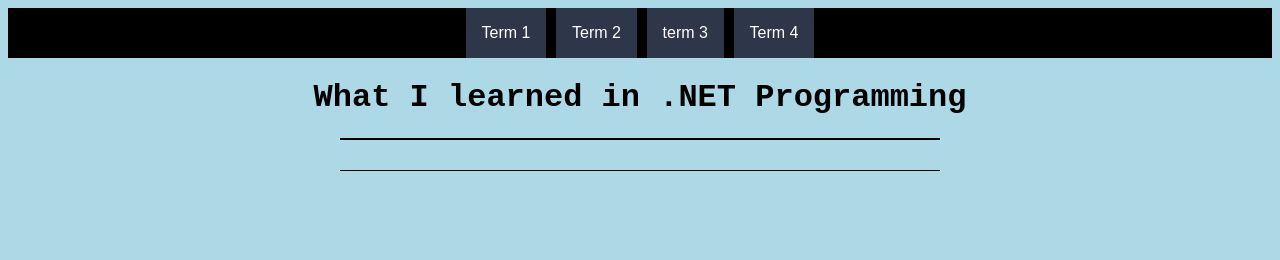
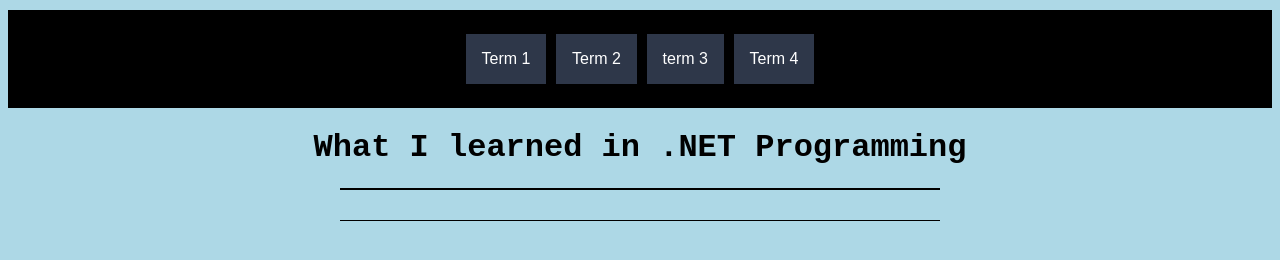
Before and after one commit to electriccrow123/classwork, a plain HTML site: page term4/DotNet.html in a window 1280 px wide. Drawn offline with Linux system fonts and the light colour scheme.

Commit message:
Update masterpiece.css

```diff
--- a/term4/masterpiece.css
+++ b/term4/masterpiece.css
@@ -76,6 +76,10 @@
       color: orange
     }
     .navbar {
+        margin: 10px auto 10px auto;
+        padding: 20px;
+        border: 4px double #000;
+        background-color: #ffffff;
         text-align: center;
         background-color: #000;;
     }
```
